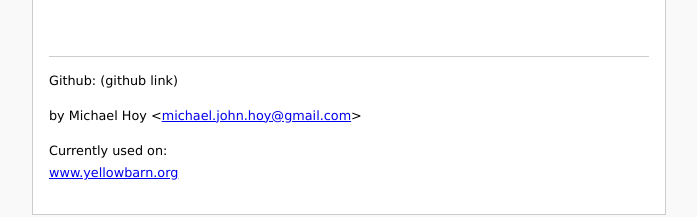
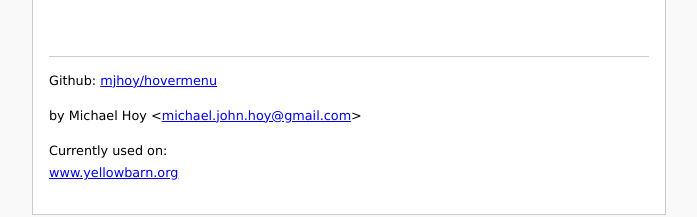
Before and after one commit to mjhoy/hovermenu, a plain HTML site: page index.html in a window 1280 px wide. Shown: the part 853-1070 px from the top of the page, without its empty margins (291-988 px from the left). Drawn offline with nearby package versions, Linux system fonts and the light colour scheme.

Commit message:
github link

```diff
--- a/index.html
+++ b/index.html
@@ -99,7 +99,7 @@
 
       <footer>
       <p>
-        Github: (github link)
+        Github: <a href="https://github.com/mjhoy/hovermenu">mjhoy/hovermenu</a>
       </p>
       <p>
         by Michael Hoy &lt;<a href="mailto:michael.john.hoy@gmail.com">michael.john.hoy@gmail.com</a>&gt;
```
Also changed, not shown: 1 other file.
